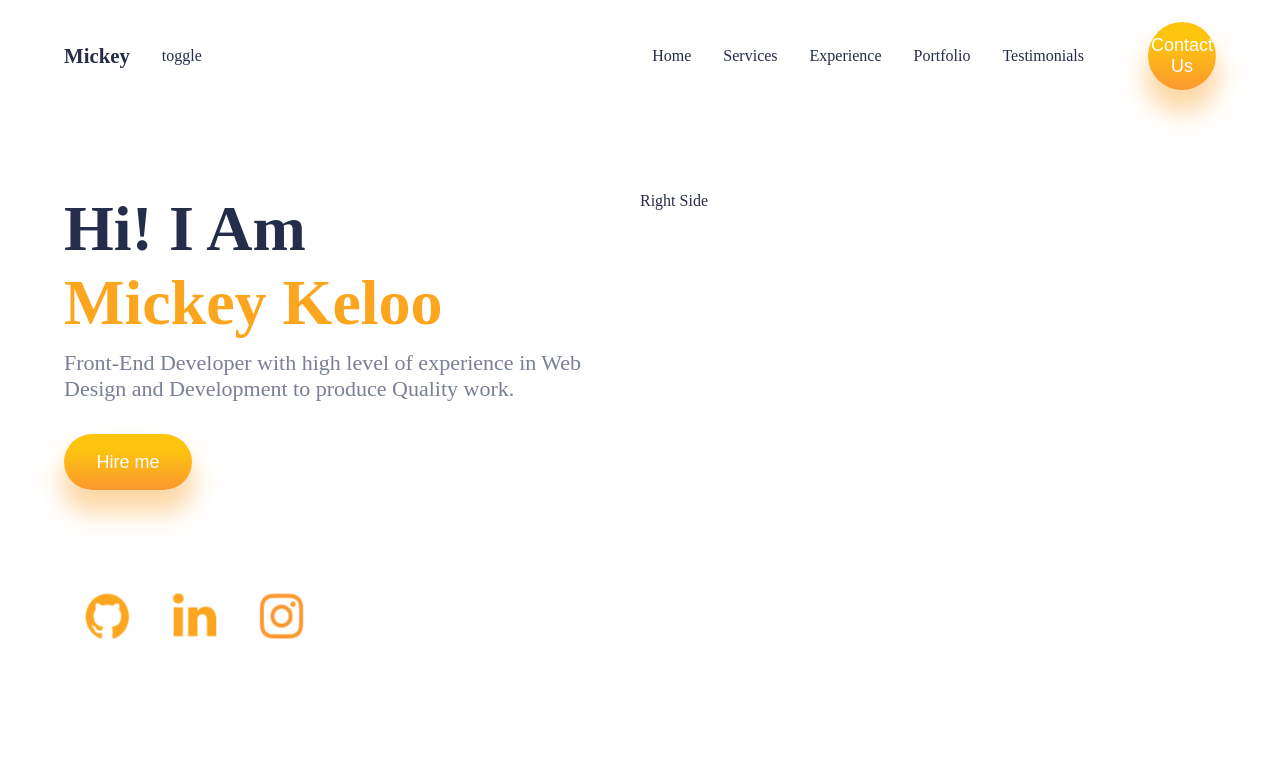
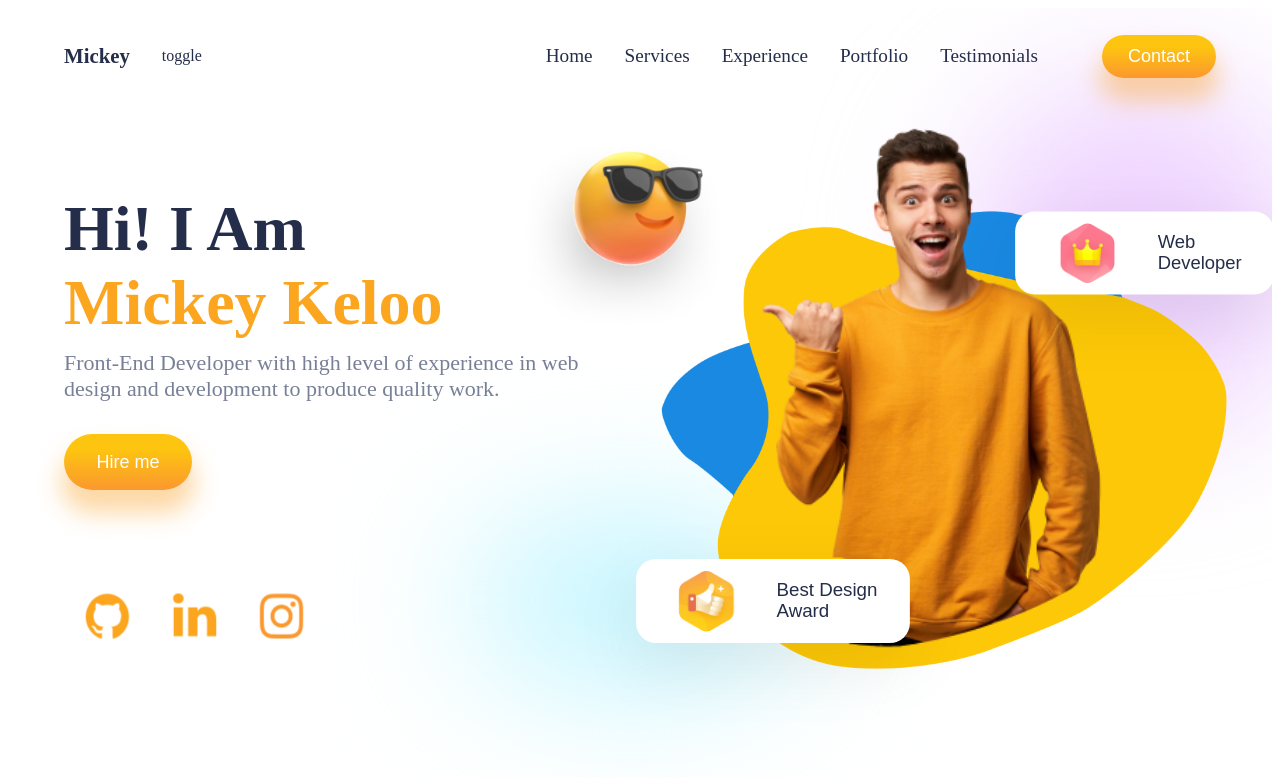
Before and after one commit to mkeloo/React-Mockup-web1, a React (Create React App) app: page / in a window 1280 px wide. Shown: the top 778 px of the page. Built offline with nearby package versions, Linux system fonts and the light colour scheme.

Commit message:
Hero Section done

```diff
--- /dev/null
+++ b/src/Components/FloatingDiv/FloatingDiv.css
@@ -0,0 +1,39 @@
+.floating-div {
+  display: flex;
+  justify-content: space-around;
+  background: white;
+  box-shadow: var(--boxShadow);
+  border-radius: 17px;
+  align-items: center;
+  padding: 0px 28px 0px 0px;
+  height: 4.5rem;
+}
+
+.floating-div > img {
+  transform: scale(0.4);
+}
+
+.floating-div > span {
+  font-family: sans-serif;
+  font-size: 16px;
+}
+
+.i-right > :nth-child(4) {
+  transform: scale(0.85);
+  left: -25%;
+  top: -12%;
+  border-radius: 50%;
+  padding: 0rem;
+}
+
+.blur {
+  position: absolute;
+  width: 22rem;
+  height: 22rem;
+  border-radius: 50%;
+  background: #edd0ff;
+  filter: blur(72px);
+  z-index: -9;
+  top: -18%;
+  left: 56%;
+}
--- /dev/null
+++ b/src/Components/FloatingDiv/FloatingDiv.jsx
@@ -0,0 +1,17 @@
+import React from 'react'
+import './FloatingDiv.css'
+
+const FloatingDiv = ({image, txt1, txt2}) => {
+  return (
+    <div className="floating-div">
+        <img src={image} alt="" />
+        <span>
+            {txt1}
+            <br />
+            {txt2}
+        </span>
+    </div>
+  )
+}
+
+export default FloatingDiv
--- a/src/Components/Intro/Intro.css
+++ b/src/Components/Intro/Intro.css
@@ -59,4 +59,27 @@
 
 .i-right {
   flex: 1;
+  position: relative;
 }
+
+.i-right > * {
+  position: absolute;
+  z-index: 0;
+}
+
+.i-right > :nth-child(1) {
+  transform: scale(0.69);
+  left: -15%;
+  top: -9%;
+}
+
+.i-right > :nth-child(2) {
+  top: -4.6rem;
+  transform: scale(0.67);
+  left: -3rem;
+}
+
+.i-right > :nth-child(3) {
+  transform: scale(1.4);
+  left: 28%;
+}
--- a/src/Components/Intro/Intro.jsx
+++ b/src/Components/Intro/Intro.jsx
@@ -3,6 +3,13 @@
 import Github from '../../img/github.png'
 import Linkedin from '../../img/linkedin.png'
 import Instagram from '../../img/instagram.png'
+import Vector1 from '../../img/Vector1.png'
+import Vector2 from '../../img/Vector2.png'
+import Boy from '../../img/boy.png'
+import Thumbup from '../../img/thumbup.png'
+import Crown from '../../img/crown.png'
+import GlassesEmoji from '../../img/glasses-emoji.png'
+import FloatingDiv from '../FloatingDiv/FloatingDiv'
 
 const Intro = () => {
   return (
@@ -11,7 +18,7 @@
             <div className="i-name">
                 <span>Hi! I Am</span>
                 <span>Mickey Keloo</span>
-                <span>Front-End Developer with high level of experience in Web Design and Development to produce Quality work.</span>
+                <span>Front-End Developer with high level of experience in web design and development to produce quality work.</span>
             </div>
             <button className="button i-button">Hire me</button>
             <div className="i-icons">
@@ -23,7 +30,19 @@
             </div>
         </div>
         <div className="i-right">
-            Right Side
+            <img src={Vector1} alt="Vector1" />
+            <img src={Vector2} alt="Vector2" />
+            <img src={Boy} alt="Boy" />
+            <img src={GlassesEmoji} alt="Glasses Emoji" />
+            <div style={{top: '4%', left: '68%', transform: "scale(1.15)"}}>
+                <FloatingDiv image={Crown} txt1='Web' txt2='Developer'/>
+            </div>
+            <div style={{top: '23.3rem', left: '1rem', transform: "scale(1.17)"}}>
+                <FloatingDiv image={Thumbup} txt1='Best Design' txt2='Award'/>
+            </div>
+            {/* Blur Divs */}
+            <div className='blur' style={{background: "rgb(238 210 255)"}}></div>
+            <div className='blur' style={{background: "#C1F5FF", top: '20rem', width: "21rem", left: '-11rem', height: "11rem"}}></div>
         </div>
     </div>
   )
--- a/src/Components/Navbar/Navbar.css
+++ b/src/Components/Navbar/Navbar.css
@@ -26,6 +26,7 @@
 
 .n-list {
   flex: 10;
+  font-size: 120%;
 }
 
 .n-list > ul {
--- a/src/Components/Navbar/Navbar.jsx
+++ b/src/Components/Navbar/Navbar.jsx
@@ -18,8 +18,9 @@
                     <li>Testimonials</li>
                 </ul>
             </div>
-            <button className="button n-button" style={{padding: "13px 3px"}}>
-                Contact Us
+            <button className="button n-button" >
+                {/* style={{padding: "13px 3px"}}' */}
+                Contact
             </button>
         </div>
     </div>
```
Also changed, not shown: src/img/glasses-emoji.png (renamed from src/img/glassesimoji.png).
